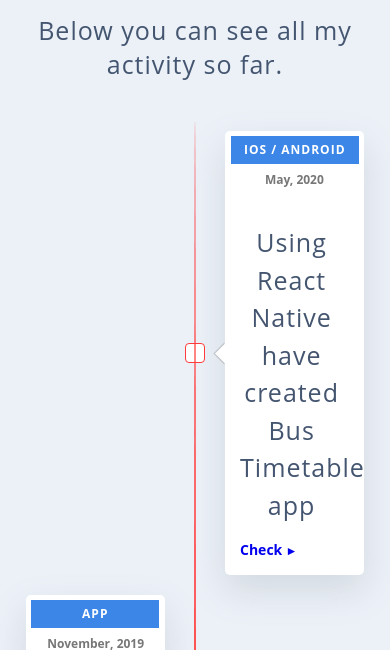
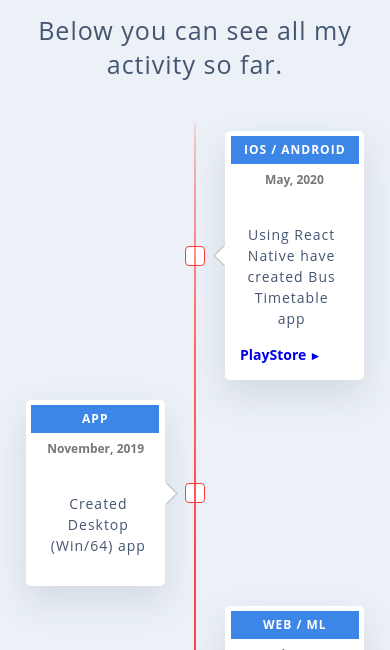
Before and after one commit to EarlGeorge/React-Gatsby, a Gatsby site: page /projects in a window 390 px wide. Shown: the part 194-844 px from the top of the page. Built offline with nearby package versions, Linux system fonts and the light colour scheme; Gatsby itself is replaced by a stand-in of ours.

Commit message:
projects timeline update

```diff
--- a/src/components/TimeLine/timelineStyle.module.scss
+++ b/src/components/TimeLine/timelineStyle.module.scss
@@ -133,12 +133,12 @@ $backgroundColor: white;
 }
 
 .timeline_item_content p {
-  font-size: 20px;
   line-height: 1.5;
   margin: 15px 0;
+  font-size: 20px;
   max-width: 95%;
   @media (max-width: 576px) {
-    font-size: 14px;
+    font-size: 14px !important;
   }
 }
 
--- a/src/markdown/projects/dev.md
+++ b/src/markdown/projects/dev.md
@@ -4,5 +4,5 @@ color: "#3c86e7"
 date: 2020-05-17T14:13:50.926Z
 text: Using React Native have created Bus Timetable app
 link: https://play.google.com/store/apps/details?id=com.davituri.timetable
-linkinfo: Check
+linkinfo: PlayStore
 ---
--- a/src/markdown/projects/face.md
+++ b/src/markdown/projects/face.md
@@ -4,5 +4,5 @@
     date: '2019-10-01'
     text: Object recognition web for fun
     link: https://ml-neural-network.web.app/
-    linkinfo: 'Check it out'
+    linkinfo: Check it
 ---
--- a/src/markdown/projects/georgee.md
+++ b/src/markdown/projects/georgee.md
@@ -4,5 +4,5 @@
     date: '2017-01-25'
     text: Created my first web page
     link: https://georgee.co.uk
-    linkinfo: 'Check it out'
+    linkinfo: Check it
 ---
--- a/src/markdown/projects/react-gatsby.md
+++ b/src/markdown/projects/react-gatsby.md
@@ -4,5 +4,5 @@
     date: '2018-12-25'
     text: Created another personal web, this one.
     link:
-    linkinfo: 'Check it out'
+    linkinfo:
 ---
--- a/src/markdown/projects/react-voice.md
+++ b/src/markdown/projects/react-voice.md
@@ -4,5 +4,5 @@
     date: '2019-07-20'
     text: Created Reactjs web with voice interaction
     link: https://reactjsapp-7dab3.web.app/
-    linkinfo: 'Check it out'
+    linkinfo: Check
 ---
--- a/src/markdown/projects/win-app.md
+++ b/src/markdown/projects/win-app.md
@@ -4,5 +4,5 @@
     date: '2019-11-01'
     text: Created Desktop (Win/64) app
     link:
-    linkinfo: 'Check it out'
+    linkinfo:
 ---
```
